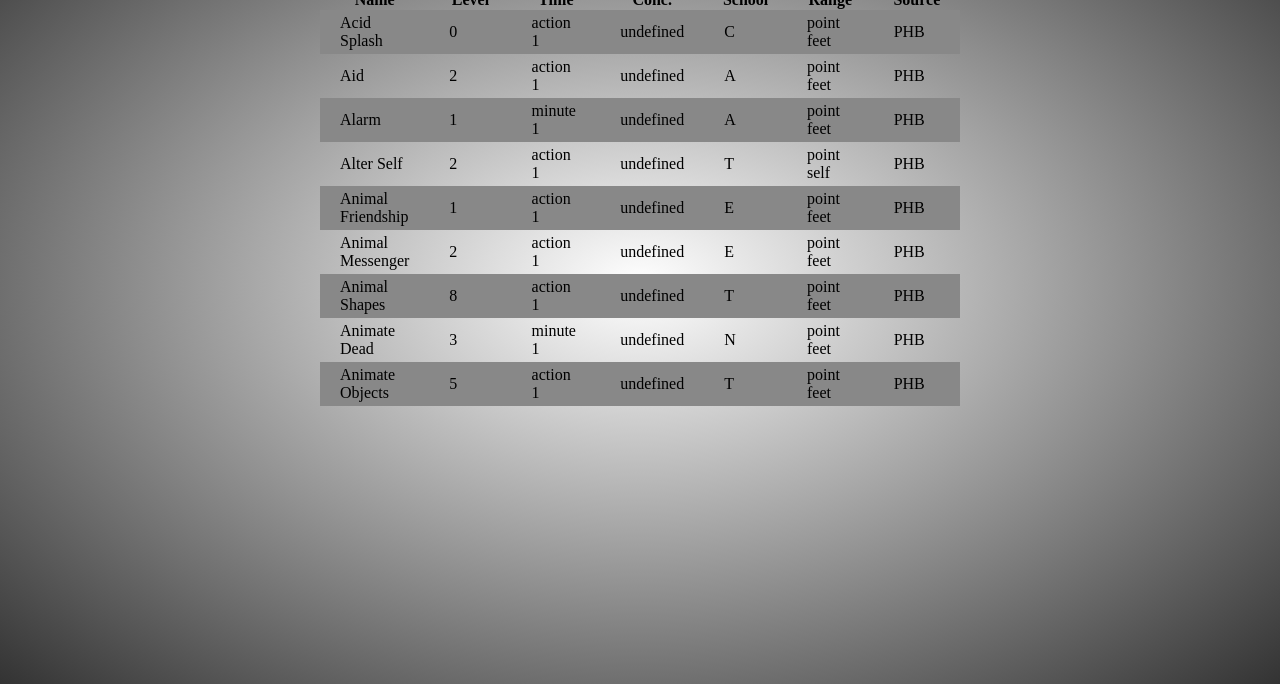
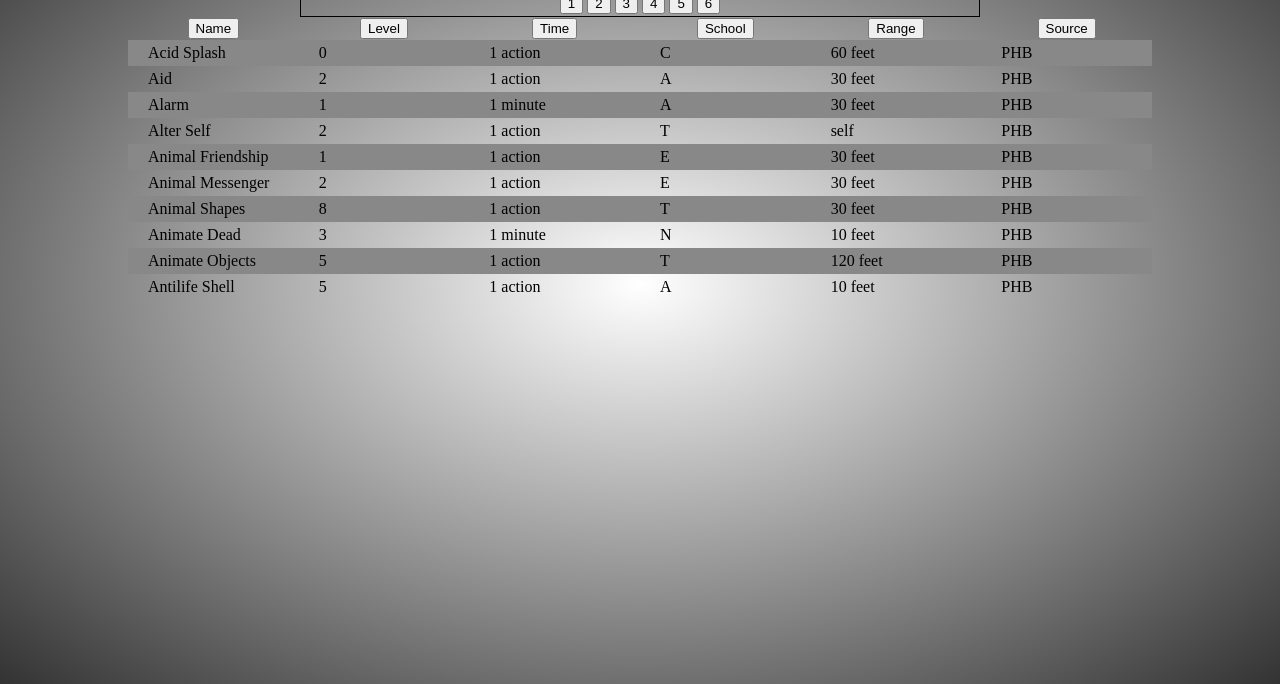
Before and after one commit to charbelsako/dndwiki, a plain HTML site: page spells/index.html in a window 1280 px wide. Shown: the part 116-800 px from the top of the page. Drawn offline with Linux system fonts and the light colour scheme.

Commit message:
added pagination for the spells table

```diff
--- a/css/spells.css
+++ b/css/spells.css
@@ -1,5 +1,5 @@
 table {
-    width: 50%;
+  width: 80%;
   margin-left: auto;
   margin-right: auto;
   border-spacing: 0px;
@@ -8,7 +8,6 @@ table {
 
 td {
   padding: 4px 20px;
-
   margin: 0px;
 }
 
@@ -25,3 +24,14 @@ tbody > tr:hover {
   background: #707070;
   cursor: pointer;
 }
+
+#pagination {
+  width: 53%;
+  border: 1px solid black;
+  margin-left: auto;
+  margin-right: auto;
+  text-align: center;
+}
+#pagination > button {
+  margin: 2px;
+}
--- a/js/spells.js
+++ b/js/spells.js
@@ -1,12 +1,13 @@
 document.addEventListener('DOMContentLoaded', async () => {
-    const data = await loadData('../data/full-spells.json')
-    console.log(data[0])
-    function generateSpellTable(num) {
-        let i = 0
-        for (const spell of data) {
-            i++
-            if (i == num) return
-            spellContainer.innerHTML += `
+  const data = await loadData('../data/full-spells.json')
+  console.log(data.length)
+  function generateSpellTable(num) {
+    clear_page(spellContainer)
+    let start = num
+    let end = num + 10
+    for (let i = start; i < end; i++) {
+      let spell = data[i]
+      spellContainer.innerHTML += `
             <td>
               ${spell.name}
             </td>
@@ -14,27 +15,47 @@ document.addEventListener('DOMContentLoaded', async () => {
               ${spell.level}
             </td>
             <td>
-              ${` ${spell.time[0].unit} ${spell.time[0].number}`}
-            </td>
-            <td>
-              ${spell.concentration}
+              ${` ${spell.time[0].number} ${spell.time[0].unit}`}
             </td>
             <td>
               ${spell.school}
             </td>
             <td class="onlargeonly">
-              ${`${spell.range.type} ${spell.range.amount ? spell.range.amount : ''} ${
-                spell.range.distance ? spell.range.distance.type : ''
+              ${` ${spell.range.distance.amount ? spell.range.distance.amount : ''} ${
+                spell.range.distance.type ? spell.range.distance.type : ''
               }`}
             </td>
             <td class="onlargeonly">
               ${spell.source}
             </td>
               `
-        }
     }
-    generateSpellTable(10)
-    // still needs pagination
-    // sorting by name type blah blah blah.
-    // search function
+    start = start / 10 + 1
+    generatePagination(start)
+  }
+
+  // pagination
+  function generatePagination(start) {
+    clear_page(pagination)
+    let begin = start
+    if (start >= 5) {
+      begin = start - 4
+    }
+    for (let i = begin; i <= start + 5; i++) {
+      let btn = document.createElement('button')
+      btn.innerHTML = `${i}`
+      btn.onclick = function() {
+        generateSpellTable((parseInt(this.innerHTML) - 1) * 10)
+      }
+      pagination.append(btn)
+    }
+  }
+  // sorting by name, type, school, range
+  function addSortingToButtons() {}
+
+  // search function
+  function search() {}
+
+  // start the chain of functions
+  generateSpellTable(0)
 })
--- a/something.js
+++ /dev/null
@@ -1,3 +0,0 @@
-const data = require('./data/new-bestiary-mm.json')
-const newA = data.filter(rows => rows.name[0] == 'B')
-console.log(newA.length)
--- a/spells/index.html
+++ b/spells/index.html
@@ -17,16 +17,17 @@
         <img src="../dnd_logo.png" alt="logo" class="logo" />
       </a>
     </header>
+    <div id="pagination"></div>
     <table>
       <thead>
         <tr>
-          <th>Name</th>
-          <th>Level</th>
-          <th>Time</th>
-          <th>Conc.</th>
-          <th>School</th>
-          <th class="onlargeonly">Range</th>
-          <th class="onlargeonly">Source</th>
+          <th><button>Name</button></th>
+          <th><button>Level</button></th>
+          <th><button>Time</button></th>
+          <!-- <th><button>Conc.</button></th> -->
+          <th><button>School</button></th>
+          <th class="onlargeonly"><button>Range</button></th>
+          <th class="onlargeonly"><button>Source</button></th>
         </tr>
       </thead>
       <tbody id="spellContainer">
```
Lines whose indentation alone changed are shown as unchanged.
